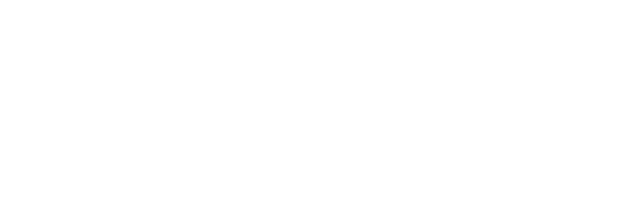
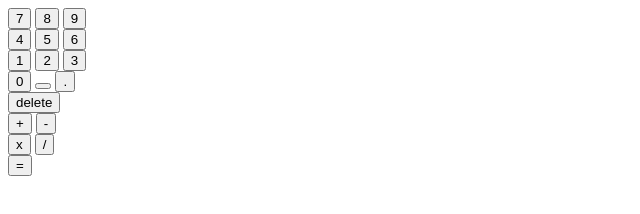
Before and after one commit to BenZ9413/Calculator, a plain HTML site: page index.html in a window 1280 px wide. Shown: the whole page, without its empty margins (0-640 px from the left). Drawn offline with Linux system fonts and the light colour scheme.

Commit message:
create the html structure

```diff
--- a/index.html
+++ b/index.html
@@ -2,9 +2,55 @@
 <head>
     <meta charset="utf-8">
     <title>Calculator</title>
-    <script src="./js/js.js"></script>
+    <script src="./js/js.js" defer></script>
     <link rel='stylesheet' href="./css/css.css">
 </head>
 <body>
+    <div class="calculator">
+        <div class="textContainer">
+            <div class="textField">
 
+            </div>
+        </div>
+        <div class="buttonContainer">
+            <div class="numberContainer">
+                <div class="numberRowOne">
+                    <button class="number">7</button>
+                    <button class="number">8</button>
+                    <button class="number">9</button>
+                </div>
+                <div class="numberRowTwo">
+                    <button class="number">4</button>
+                    <button class="number">5</button>
+                    <button class="number">6</button>
+                </div>
+                <div class="numberRowThree">
+                    <button class="number">1</button>
+                    <button class="number">2</button>
+                    <button class="number">3</button>
+                </div>
+                <div class="numberRowFour">
+                    <button class="number">0</button>
+                    <button class="number empty"></button>
+                    <button class="number">.</button>
+                </div>
+            </div>
+            <div class="operatorContainer">
+                <div class="operatorRowOne">
+                    <button class="operator delete">delete</button>
+                </div>
+                <div class="operatorRowTwo">
+                    <button class="operator add">+</button>
+                    <button class="operator subtract">-</button>
+                </div>
+                <div class="operatorRowThree">
+                    <button class="operator multiply">x</button>
+                    <button class="operator divide">/</button>
+                </div>
+                <div class="operatorRowFour">
+                    <button class="operator result">=</button>
+                </div>
+            </div>
+        </div>
+    </div>
 </body>
```
